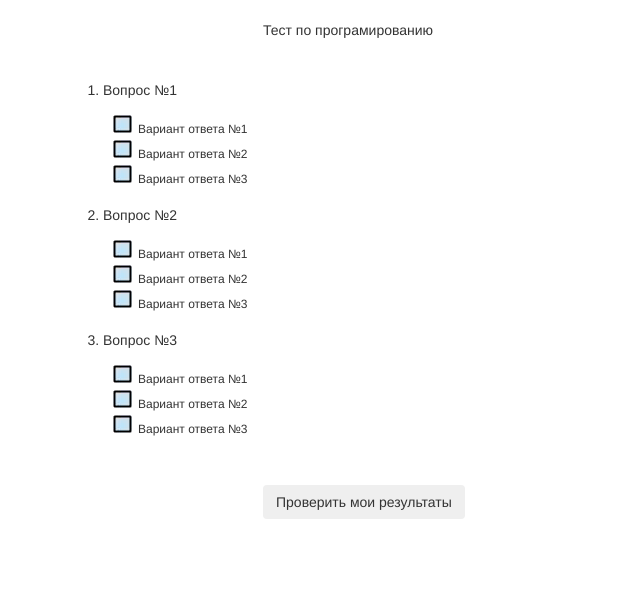
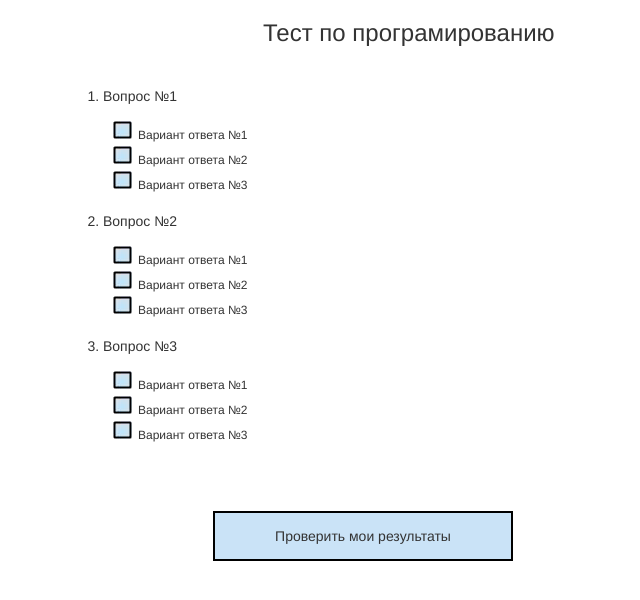
Before and after one commit to LepninVitaliy/VitaliyLepnin.github.io, a plain HTML site: page JS homework3-4/index.html in a window 1280 px wide. Shown: the whole page, without its empty margins (337-977 px from the left). Drawn offline with Linux system fonts and the light colour scheme.

Commit message:
JShomework 3-4 finish

```diff
--- a/JS homework3-4/css/style.css
+++ b/JS homework3-4/css/style.css
@@ -27,11 +27,10 @@ ol {
 	margin: 30px 0 0 600px;
 }
 
-
-
 input[type="checkbox"] {
     display:none;
 }
+
 input[type="checkbox"] + label {
  	font-size: 12px;
 	font-weight: normal;
@@ -58,3 +57,11 @@ input[type="checkbox"] + label::before {
 input[type="checkbox"]:checked + label::before {
     background: url(../img/checkedSprite.png) no-repeat;
 }
+
+.button {
+	width: 300px;
+	height: 50px;
+	background-color: #cae3f7;
+	border: 2px solid #000;
+	margin: 50px 0 0 550px;
+}
--- a/JS homework3-4/js/script.js
+++ b/JS homework3-4/js/script.js
@@ -2,7 +2,7 @@
 
 var header = document.createElement('div');
 header.className = "header";
-header.innerHTML = 'Тест по програмированию';
+header.innerHTML = '<h3>Тест по програмированию</h3>';
 document.body.appendChild(header);
 
 var issues = document.createElement('ol');
@@ -34,6 +34,7 @@ document.body.appendChild(issues);
 		checkboxQ1A1.name = 'checkboxQ1A1';
 		checkboxQ1A1.className = 'checkboxQ1A1';
 		checkboxQ1A1.type = 'checkbox';
+		checkboxQ1A1.checked;
 		var labelQ1A1 = document.createElement('label');
 		labelQ1A1.for = 'checkboxQ1A1';
 		labelQ1A1.className = 'labelQ1A1';
@@ -156,7 +157,7 @@ document.body.appendChild(issues);
 				ques3answer3.appendChild(labelQ3A3);
 
 var submit = document.createElement('input');
-submit.className = 'btn btn-large';
+submit.className = 'button';
 submit.type = 'submit';
 submit.value = 'Проверить мои результаты';
 document.body.appendChild(submit);
```
